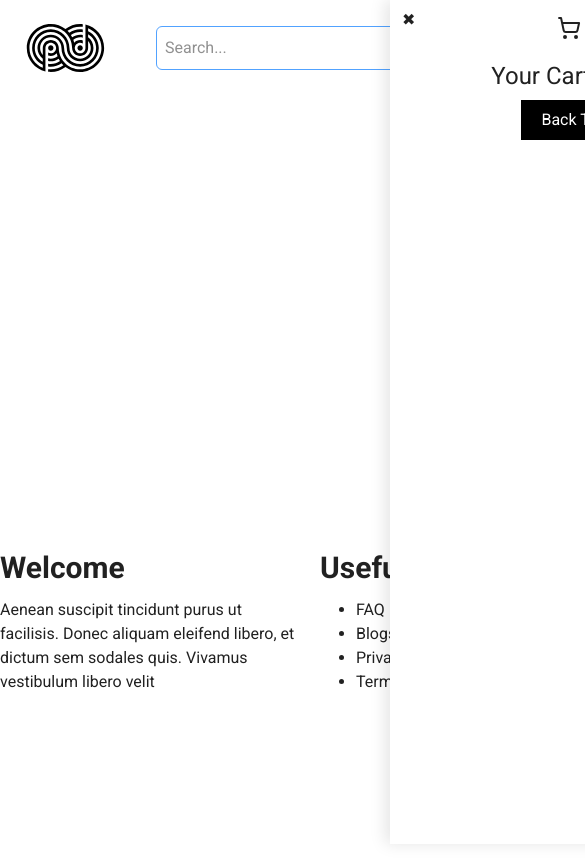
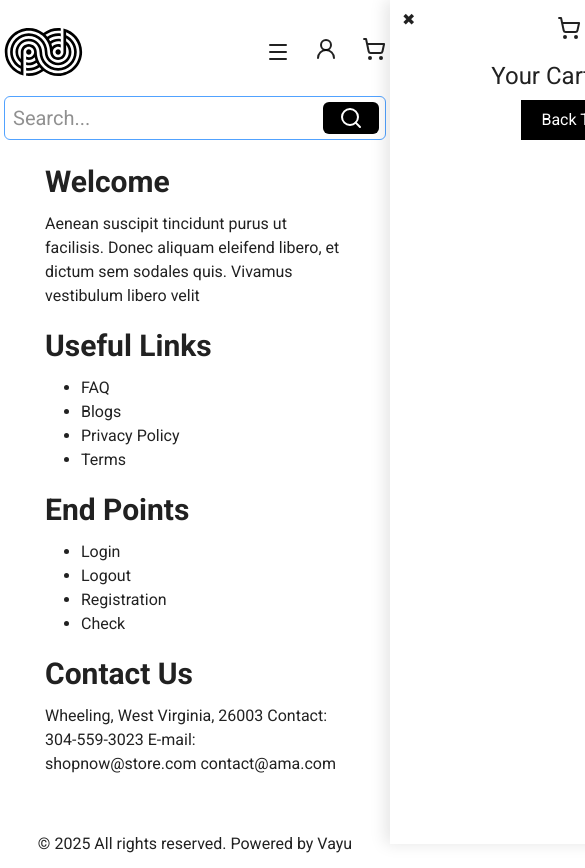
Before and after one commit to K1RSHh/e-commersce-site, a React (Vite) app: page / in a window 390 px wide. Shown: the top 868 px of the page, 585 px wide, since content can reach past the window. Before the commit the page ends 844 px from the top, so only its background shows below. Built offline with nearby package versions, Linux system fonts and the light colour scheme.

Commit message:
header footer: mobile adaptive

```diff
--- a/src/App.css
+++ b/src/App.css
@@ -2,6 +2,6 @@
 
 #root {
   margin: 0 auto;
-  min-width: 100%;
+  width: 100%;
   text-align: center;
 }
--- a/src/App.tsx
+++ b/src/App.tsx
@@ -8,7 +8,7 @@ import { CartDrawer } from "./components/SidePanel/CartDrawer";
 function App() {
   return (
     <div>
-      <div className="min-h-screen w-full flex flex-col justify-between">
+      <div className="min-h-screen w-full flex flex-col overflow-x-hidden p-1 justify-between m-auto md:w-312.5">
         <Header />
         <div className="m-auto">
           <Routes>
--- a/src/components/Footer/Footer.tsx
+++ b/src/components/Footer/Footer.tsx
@@ -1,7 +1,7 @@
 function Footer() {
   return (
-    <div className="mx-auto">
-      <div className="flex gap-5 h-75 items-center">
+    <footer className="flex flex-col">
+      <div className="relative flex flex-col md:flex-row gap-5 items-center">
         <div className="flex flex-col w-75 text-start">
           <p className="font-bold text-3xl mb-3">Welcome</p>
           <p>
@@ -12,7 +12,7 @@ function Footer() {
         <div className="flex flex-col w-75 text-start">
           <p className="font-bold text-3xl mb-3">Useful Links</p>
           <ul className="list-disc px-9">
-            <li className="cursor-pointer">FAQ</li>
+            <li className="cursor-pointer hover:underline">FAQ</li>
             <li className="cursor-pointer hover:underline">Blogs</li>
             <li className="cursor-pointer hover:underline">Privacy Policy</li>
             <li className="cursor-pointer hover:underline">Terms</li>
@@ -35,8 +35,10 @@ function Footer() {
           </p>
         </div>
       </div>
-      <p className="my-6">© 2025 All rights reserved. Powered by Vayu</p>
-    </div>
+      <div className="mt-14 mb-2">
+        <p>© 2025 All rights reserved. Powered by Vayu</p>
+      </div>
+    </footer>
   );
 }
 
--- a/src/components/Header/Header.tsx
+++ b/src/components/Header/Header.tsx
@@ -1,21 +1,17 @@
-import {
-  Search,
-  ShoppingCart,
-  UserRound,
-  Menu,
-  ChevronDown,
-} from "lucide-react";
+import { Search, ShoppingCart, UserRound, Menu } from "lucide-react";
 import { Link } from "react-router";
 // eslint-disable-next-line
 import { motion } from "framer-motion";
 import { useCartStore } from "../SidePanel/useCartStore";
+import { useState, MouseEventHandler } from "react";
 
 function Header() {
   const { openCart } = useCartStore();
+  const [isOpen, setIsOpen] = useState(false);
 
   return (
-    <div className="my-6 flex items-center">
-      <div className="relative">
+    <header className="my-6 flex flex-wrap md:flex-nowrap items-center">
+      <div className="relative order-1 w-20">
         <Link to="/">
           <img
             src="Logo.svg"
@@ -24,21 +20,30 @@ function Header() {
           />
         </Link>
       </div>
-      <div className="flex justify-between ml-6 border-blue-400 border h-11 w-md rounded-md items-center">
-        <input
-          type="text"
-          placeholder="Search..."
-          className="outline-none px-2 relative w-full"
-        />
-        <motion.button
-          whileHover={{ scale: 1.1 }}
-          whileTap={{ scale: 0.9 }}
-          className="bg-black px-4 py-1 rounded-md mr-1.5 cursor-pointer"
+
+      <div className="flex order-2 md:order-3 ml-auto font-bold text-md gap-6">
+        <button className="md:hidden" onClick={() => setIsOpen(true)}>
+          <Menu />
+        </button>
+        {isOpen && true ? (
+          <div className="fixed z-50 h-full w-full top-0 left-0 bg-white text-right">
+            <button
+              onClick={() => setIsOpen(false)}
+              className="mt-3 mr-3 text-2xl"
             >
-          <Search color="#fff" />
-        </motion.button>
+              ✕
+            </button>
+            <div className="mt-10 mr-3 text-xl flex flex-col gap-3">
+              <Link to="/">Home</Link>
+              <Link to="/">Shop</Link>
+              <Link to="/">About Us</Link>
+              <Link to="/">Contact Us</Link>
             </div>
-      <div className="flex ml-auto font-bold text-md gap-6">
+          </div>
+        ) : (
+          ""
+        )}
+        <div className="md:flex hidden font-bold text-xl gap-6">
           <Link to="/">
             <motion.div whileHover={{ scale: 1.1 }} whileTap={{ scale: 0.9 }}>
               Home
@@ -59,6 +64,7 @@ function Header() {
               Contact Us
             </motion.div>
           </Link>
+        </div>
         <Link to="/">
           <motion.div whileHover={{ scale: 1.1 }} whileTap={{ scale: 0.9 }}>
             <UserRound />
@@ -75,7 +81,21 @@ function Header() {
           </motion.button>
         </Link>
       </div>
+      <div className="flex order-3 md:order-2 justify-between md:ml-6 mt-5 md:mt-0 border-blue-400 border h-11 w-md rounded-md items-center">
+        <input
+          type="text"
+          placeholder="Search..."
+          className="outline-none px-2 text-xl relative w-full"
+        />
+        <motion.button
+          whileHover={{ scale: 1.1 }}
+          whileTap={{ scale: 0.9 }}
+          className="bg-black px-4 py-1 rounded-md mr-1.5 cursor-pointer"
+        >
+          <Search color="#fff" />
+        </motion.button>
       </div>
+    </header>
   );
 }
 
--- a/src/index.css
+++ b/src/index.css
@@ -1,4 +1,10 @@
 @import "tailwindcss";
+
+*,
+*::before,
+*::after {
+  box-sizing: border-box;
+}
 
 :root {
   font-family: "Roboto", sans-serif;
@@ -13,10 +19,10 @@
   -moz-osx-font-smoothing: grayscale;
 }
 
-body {
-  max-width: 1250px;
+body,
+html {
   min-height: 100vh;
   margin: 0 auto;
-  display: flex;
+  padding: 0;
   flex-direction: column;
 }
```
Lines whose indentation alone changed are shown as unchanged.
